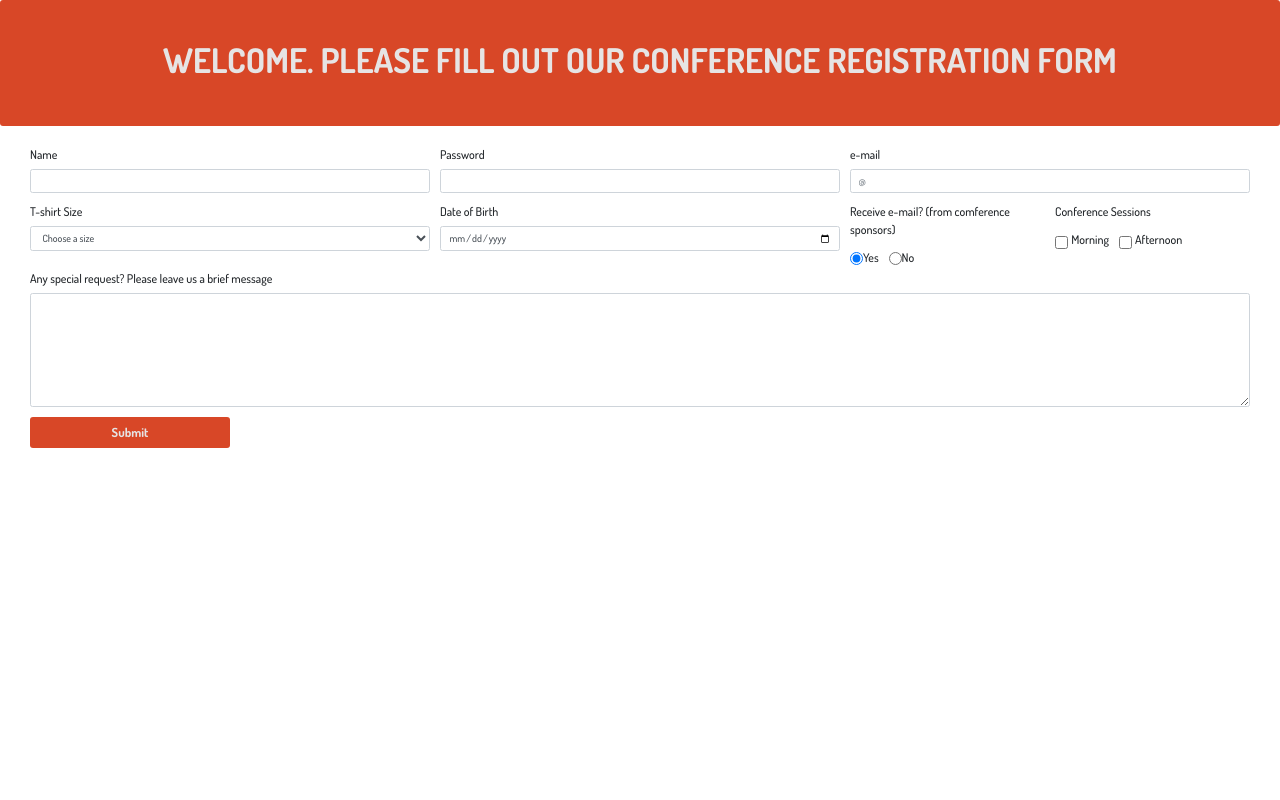
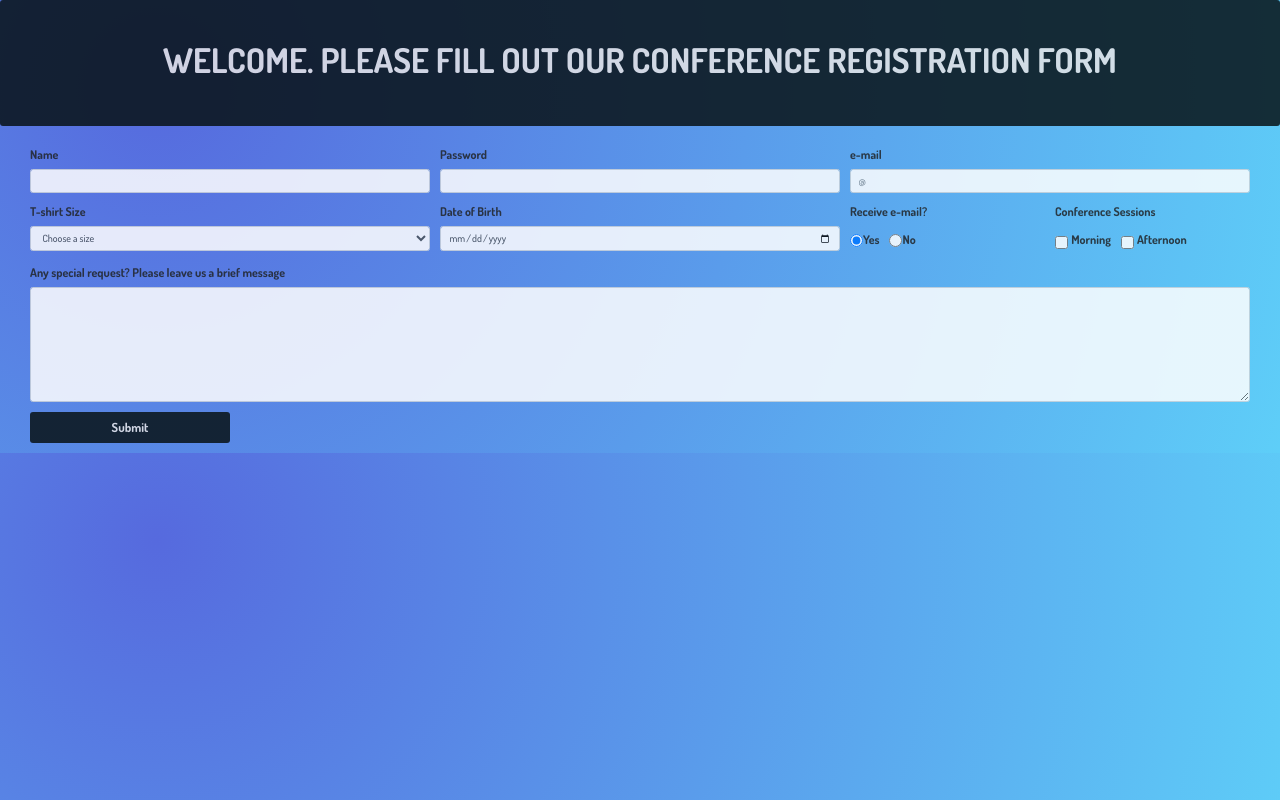
Before and after one commit to fermolanoc/mctc-web, a plain HTML site: page conference-registration-form/index.html in a window 1280 px wide. Drawn offline with nearby package versions, Linux system fonts and the light colour scheme.

Commit message:
add background to body, fix hex colors, add placeholder for datepicker on Safari, fix text color and weight on body

```diff
--- a/conference-registration-form/index.css
+++ b/conference-registration-form/index.css
@@ -7,7 +7,7 @@
 :root {
   font-size: 62.5%;
   --main-color: #011627;
-  --secondary-color: #d84727;
+  --secondary-color: #081216;
   --text-color: #e6e4e4;
 }
 
@@ -28,8 +28,16 @@ form {
 }
 
 body {
+  font-weight: 700;
   /* background-color: var(--main-color); */
   /* need a gradient background */
+  background-image: radial-gradient(
+    /* rgba(85, 88, 218, 1) 0%, */ /* rgba(95, 209, 249, 1) 100% */ circle
+      farthest-corner at 12.3% 19.3%,
+    #566ade 0%,
+    #5ecef8 100%
+  );
+  opacity: 0.85;
 }
 .jumbotron {
   background-color: var(--secondary-color);
--- a/conference-registration-form/index.html
+++ b/conference-registration-form/index.html
@@ -88,11 +88,12 @@ Your submit button doesn't need to do anything other than display validation mes
             name="birthdate"
             id="birthdate"
             class="form-control"
+            placeholder="mm/dd/yyyy"
             required
           />
         </div>
         <div class="col-md-2">
-          <p>Receive e-mail? (from comference sponsors)</p>
+          <p>Receive e-mail?</p>
           <div class="form-check form-check-inline">
             <input
               type="radio"
```
